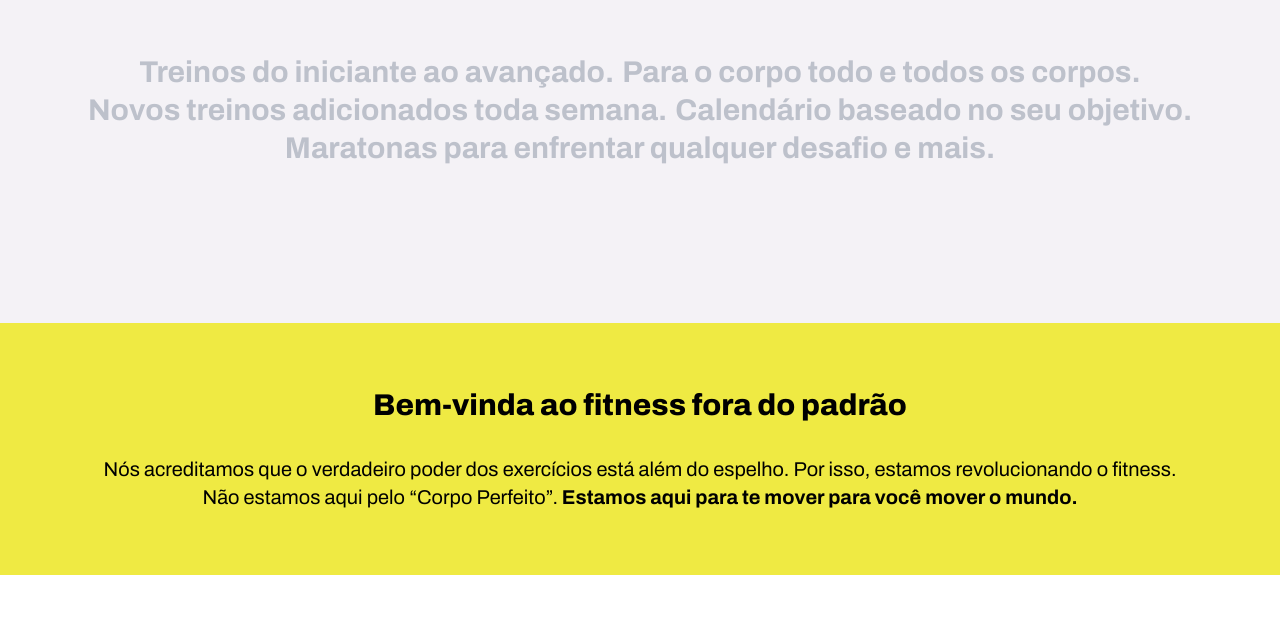
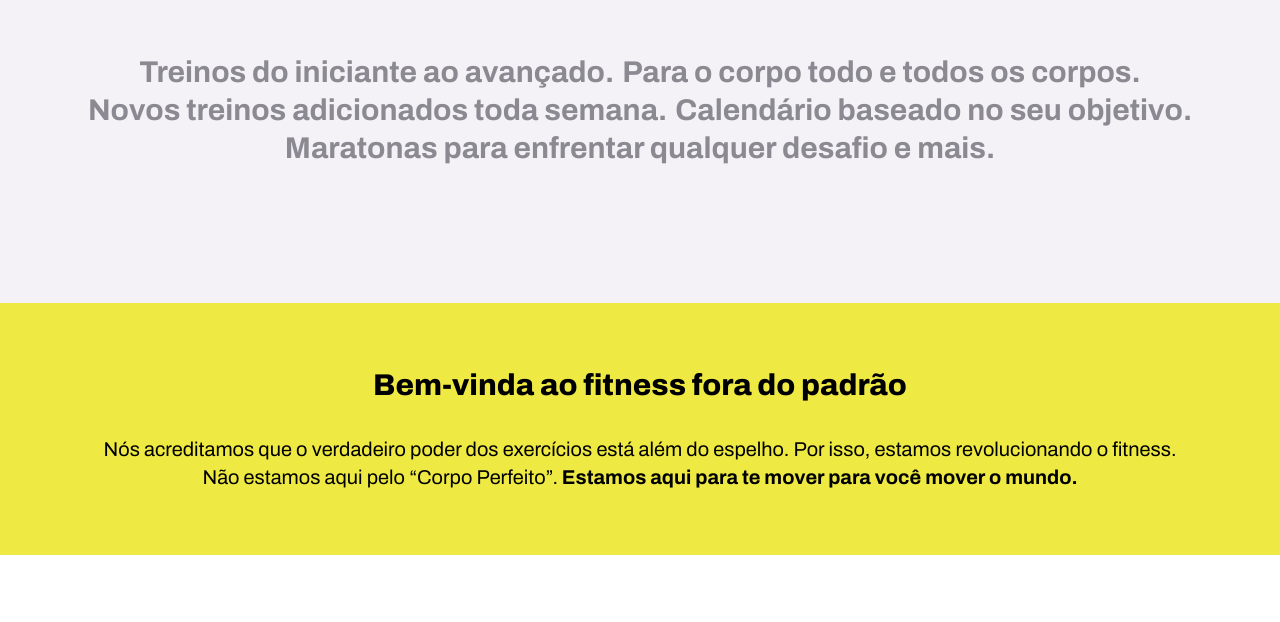
Before and after one commit to MarianaPiovezan/solta-move, a React (Vite) app: page / in a window 1280 px wide. Shown: the part 935-1557 px from the top of the page. Built offline with nearby package versions, Linux system fonts and the light colour scheme.

Commit message:
feat: add effects at sections

```diff
--- a/src/components/HighlightEffect.jsx
+++ b/src/components/HighlightEffect.jsx
@@ -41,15 +41,15 @@
     }, []);
 
     return (
-      <div ref={containerRef} className="py-24 bg-brand-gray-100 flex flex-col items-center gap-8">
+      <div ref={containerRef} className="py-24 bg-brand-gray-100 flex flex-col items-center gap-2">
         <p className="text-2xl md:text-3xl font-semibold text-center leading-relaxed flex flex-wrap justify-center gap-2 px-6">
           {frases.map((frase, index) => (
             <span
               key={index}
               className={`transition-all duration-300 leading-none ${
                 fraseAtiva === index
-                  ? "text-brand-dark font-bold opacity-100"
-                  : "text-gray-400 font-bold opacity-60"
+                  ? "text-brand-dark font-bold opacity-100 "
+                  : "text-brand-gray-700 font-bold opacity-80 "
               }`}
             >
               {frase}
@@ -59,7 +59,7 @@
 
         {/* Texto Final */}
         <p
-          className={`text-xl md:text-2xl font-bold text-center  px-4 transition-opacity duration-700 ${
+          className={`text-2xl md:text-3xl font-bold text-center  px-4 transition-opacity duration-700 ${
             mostrarTextoFinal ? "opacity-100 translate-y-0" : "opacity-0 translate-y-4"
           }`}
         >
--- a/src/components/LandingPage/Goals.jsx
+++ b/src/components/LandingPage/Goals.jsx
@@ -5,8 +5,10 @@ import moldura from "/assets/images/moldura-smartphone.webp";
 import gif from "/assets/images/perguntas-calendário-de-treino.gif";
 import imagem from "/assets/images/mulher-alongamento.webp";
 import { motion } from "motion/react";
+import { useState } from "react";
 
 export const Goals = () => {
+  const [loaded, setLoaded] = useState(false);
   return (
     <section
       id="goals"
@@ -23,8 +25,8 @@ export const Goals = () => {
         <div className="flex flex-col gap-6 md:gap-8 max-w-[533px] p-0 md:py-10">
           <motion.h2
             className="text-3xl md:text-5xl font-extrabold"
-            initial={{ opacity: 0, x: -30 }}
-            whileInView={{ opacity: 1, x: 0 }}
+            initial={{ opacity: 0, y: 30 }}
+            whileInView={{ opacity: 1, y: 0 }}
             transition={{ duration: 1 }}
             viewport={{ once: true }}
           >
@@ -113,8 +115,9 @@ export const Goals = () => {
                     {item.title}
                   </h3>
                   <img
-                    className="w-full"
+                    className={`w-full transition-all duration-700 ${loaded ? 'blur-0' : 'blur-md'}`}
                     src={item.image}
+                    onLoad={() => setLoaded(true)}
                     alt={`Foto de ${item.name}`}
                     loading="lazy"
                   />
--- a/src/index.css
+++ b/src/index.css
@@ -26,8 +26,14 @@
   font-style: normal;
 }
 
+html {
+  scroll-behavior: smooth;
+  scroll-padding-top: 90px;
+}
+
 body{
   font-family: 'Archivo', sans-serif;
+
 }
 
 
```
